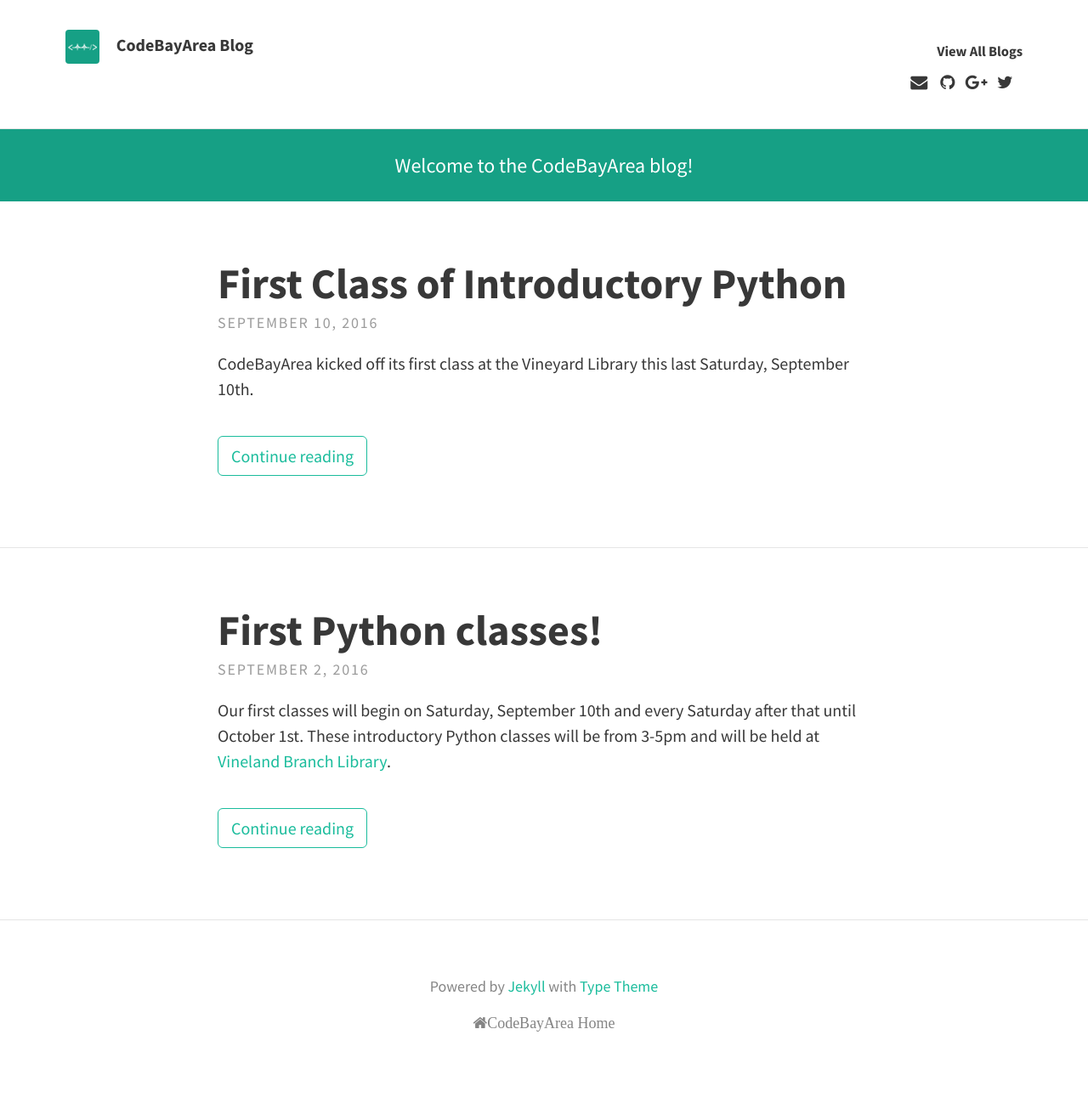
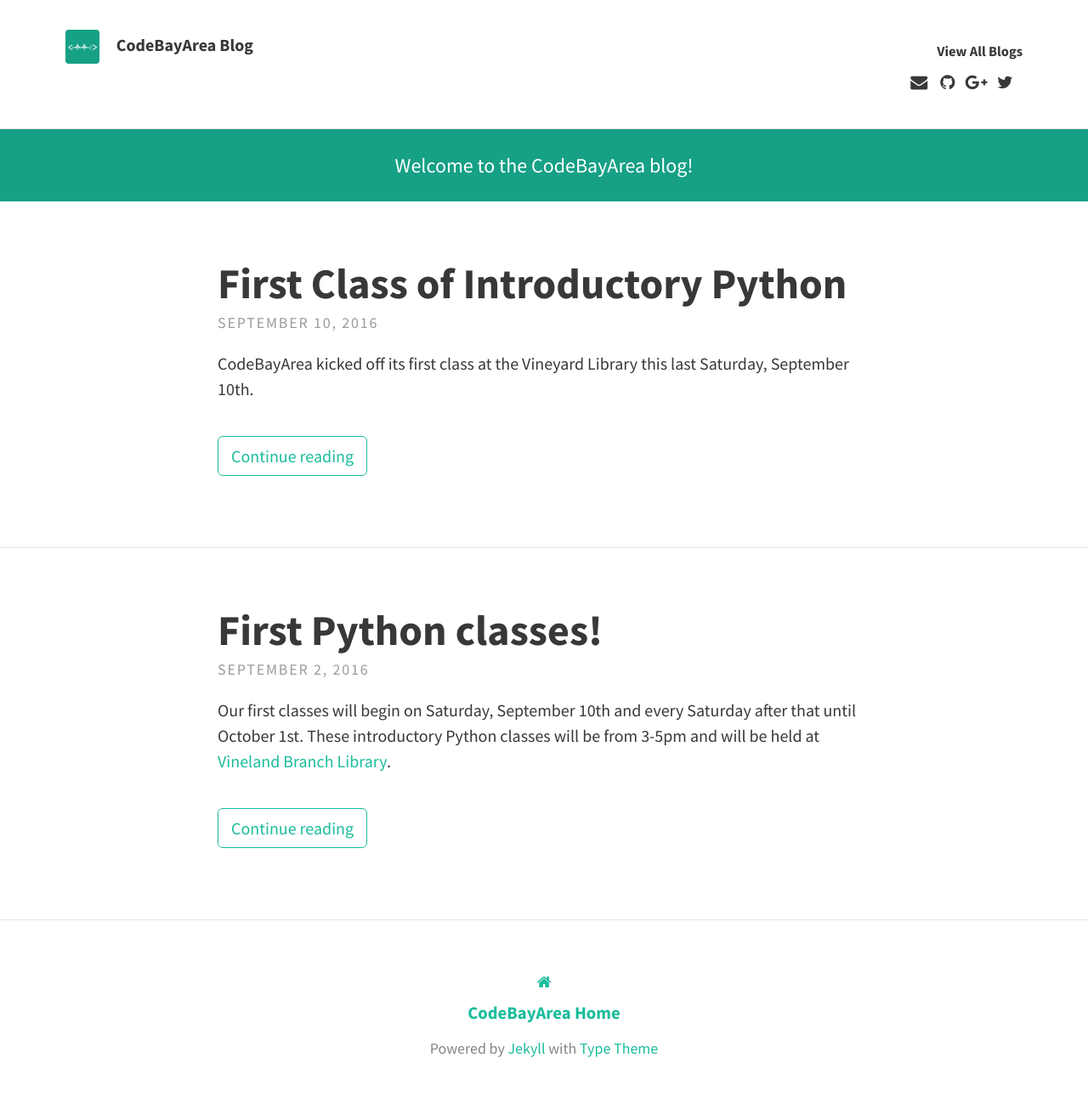
Before and after one commit to codebayarea/codebayarea.github.io, a Jekyll site: the page built from index.html, in a window 1280 px wide. Shown: the whole page at 85% size. Built offline with Jekyll 4.4.1, drawn with Linux system fonts in a browser that asks for light colours; nearby versions of some CDN libraries; the list of posts is cut into pages by our own code; before the commit the page ends 1279 px from its top, so only the background shows below that.

Commit message:
Update footer.html

```diff
--- a/_includes/footer.html
+++ b/_includes/footer.html
@@ -4,7 +4,7 @@
 
 {% if site.theme_settings.footer_text %}
 <footer class="site-footer">
+	<a href="http://codebayarea.com/"><i class="fa fa-home" aria-hidden="true"><h4>CodeBayArea Home</h4></i></a>
 	<p class="text">{{ site.theme_settings.footer_text }}</p>
-	<i class="fa fa-home" aria-hidden="true">CodeBayArea Home</i>
 </footer>
 {% endif %}
```
